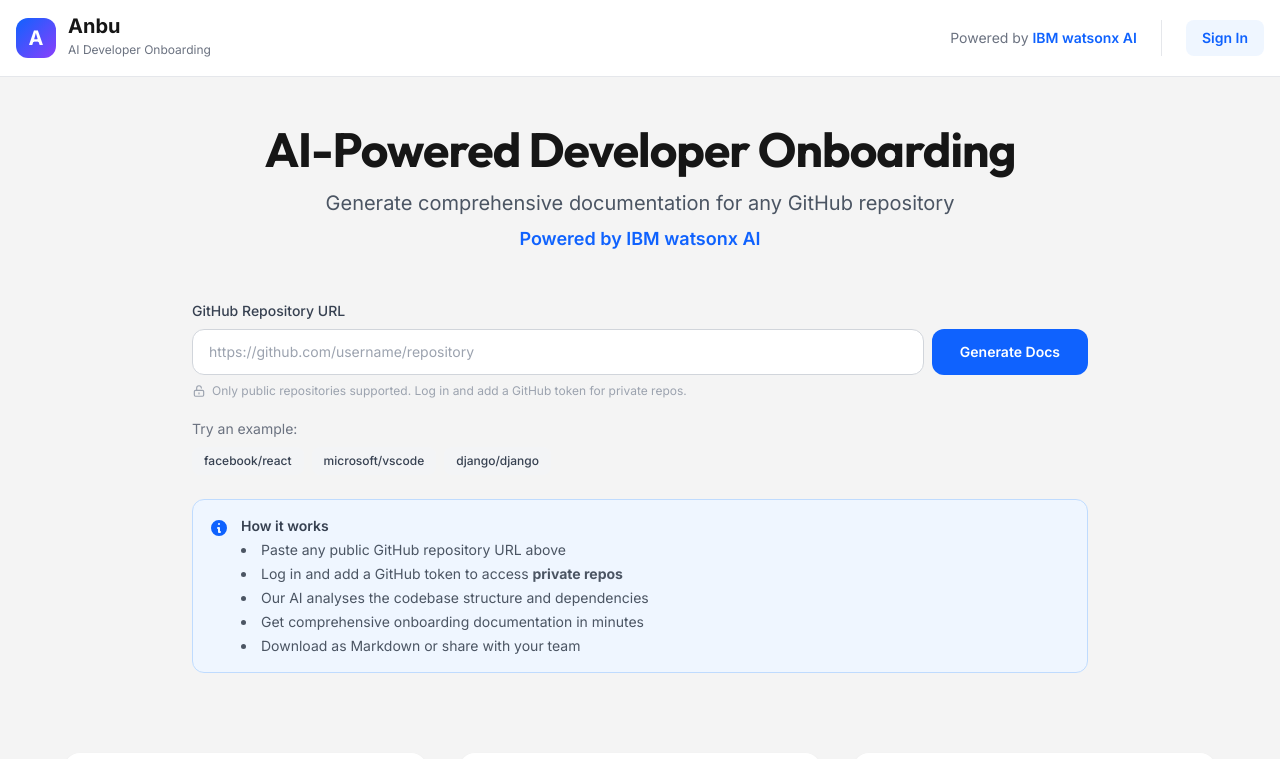
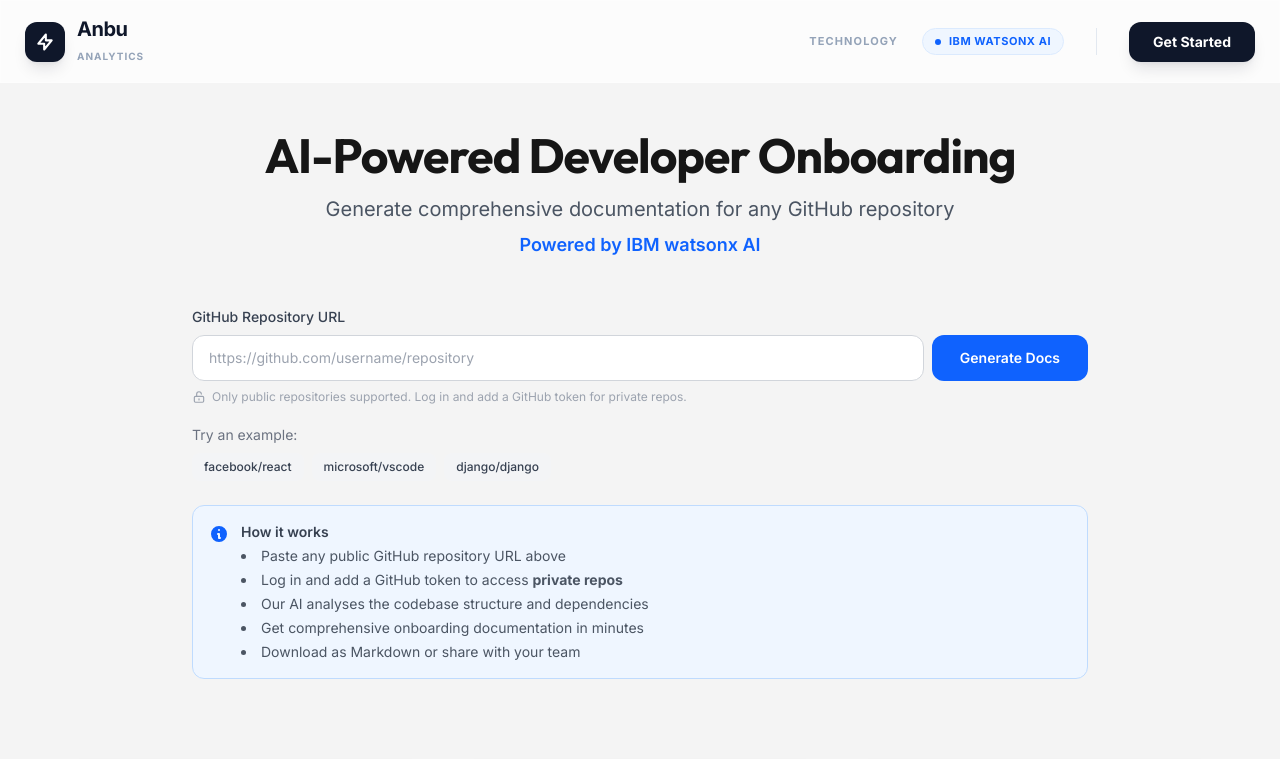
Before and after one commit to chamika-u/Anbu, a React (Vite) app in the folder frontend/: page / in a window 1280 px wide. Shown: the top 759 px of the page. Built offline with nearby package versions, Linux system fonts and the light colour scheme; no server answers.

Commit message:
feat: implement responsive Header component with user authentication status navigation

```diff
--- a/frontend/src/components/Header.tsx
+++ b/frontend/src/components/Header.tsx
@@ -1,56 +1,72 @@
 import React from 'react';
-import { Link } from 'react-router-dom';
+import { Link, useLocation } from 'react-router-dom';
 import { useAuth } from '../context/AuthContext';
 
 const Header: React.FC = () => {
   const { user, logout } = useAuth();
+  const location = useLocation();
 
   return (
-    <header className="bg-white border-b border-gray-200 sticky top-0 z-50">
-      <div className="container mx-auto px-4 py-4">
+    <header className="glass sticky top-0 z-50 border-b border-slate-200/60 no-print">
+      <div className="container mx-auto px-6 py-4">
         <div className="flex items-center justify-between">
 
           {/* Logo + wordmark */}
-          <Link to="/" className="flex items-center gap-3 group cursor-pointer">
+          <Link to="/" className="flex items-center gap-3 group transition-opacity hover:opacity-90">
             <div
-              className="w-10 h-10 bg-gradient-to-br from-ibm-blue to-ibm-purple rounded-xl flex items-center justify-center flex-shrink-0 group-hover:scale-105 transition-transform"
+              className="w-10 h-10 bg-slate-900 rounded-xl flex items-center justify-center flex-shrink-0 shadow-lg shadow-slate-900/10 group-hover:scale-[1.02] transition-transform"
               aria-hidden="true"
             >
-              <span className="text-white font-bold text-xl select-none">A</span>
+              <svg className="w-5 h-5 text-white" fill="none" stroke="currentColor" viewBox="0 0 24 24">
+                <path strokeLinecap="round" strokeLinejoin="round" strokeWidth="2.5" d="M13 10V3L4 14h7v7l9-11h-7z" />
+              </svg>
             </div>
             <div>
-              <span className="text-xl font-bold text-ibm-gray leading-none block group-hover:text-ibm-blue transition-colors">Anbu</span>
-              <span className="text-xs text-gray-500 leading-none">AI Developer Onboarding</span>
+              <span className="text-xl font-bold text-slate-900 leading-tight block tracking-tight">Anbu</span>
+              <span className="text-[10px] font-bold text-slate-400 uppercase tracking-widest">Analytics</span>
             </div>
           </Link>
 
-          {/* Right side */}
-          <div className="flex items-center gap-6">
-            <span className="hidden md:block text-sm text-gray-500">
-              Powered by{' '}
-              <span className="text-ibm-blue font-semibold">IBM watsonx AI</span>
-            </span>
+          {/* Right side navigation */}
+          <nav className="flex items-center gap-8">
+            <div className="hidden lg:flex items-center gap-6 pr-8 border-r border-slate-200">
+              <span className="text-[11px] font-bold text-slate-400 uppercase tracking-widest">Technology</span>
+              <div className="flex items-center gap-2 px-3 py-1 bg-blue-50 rounded-full border border-blue-100">
+                <div className="w-1.5 h-1.5 bg-ibm-blue rounded-full animate-pulse" />
+                <span className="text-[11px] font-bold text-ibm-blue uppercase tracking-wider">IBM watsonx AI</span>
+              </div>
+            </div>
 
+            <div className="flex items-center gap-3">
               {user ? (
-              <div className="flex items-center gap-4 pl-6 border-l border-gray-200">
-                <Link to="/dashboard" className="text-sm font-semibold text-ibm-gray hover:text-ibm-blue transition-colors">
+                <>
+                  <Link
+                    to="/dashboard"
+                    className={`text-sm font-semibold transition-colors px-4 py-2 rounded-xl ${
+                      location.pathname === '/dashboard'
+                        ? 'bg-slate-900 text-white shadow-md shadow-slate-900/10'
+                        : 'text-slate-600 hover:text-slate-900 hover:bg-slate-100'
+                    }`}
+                  >
                     Dashboard
                   </Link>
                   <button
                     onClick={logout}
-                  className="text-sm font-semibold text-red-500 hover:text-red-700 transition-colors"
+                    className="text-sm font-semibold text-slate-400 hover:text-red-500 transition-colors px-3 py-2"
                   >
-                  Logout
+                    Sign Out
                   </button>
-              </div>
+                </>
               ) : (
-              <div className="flex items-center gap-4 pl-6 border-l border-gray-200">
-                <Link to="/login" className="text-sm font-semibold text-ibm-blue bg-blue-50 px-4 py-2 rounded-lg hover:bg-ibm-blue hover:text-white transition-all">
-                  Sign In
+                <Link
+                  to="/login"
+                  className="text-sm font-bold text-white bg-slate-900 px-6 py-2.5 rounded-xl hover:bg-slate-800 hover:scale-[1.02] active:scale-[0.98] transition-all shadow-lg shadow-slate-900/10"
+                >
+                  Get Started
                 </Link>
-              </div>
               )}
             </div>
+          </nav>
         </div>
       </div>
     </header>
```
Lines whose indentation alone changed are shown as unchanged.
